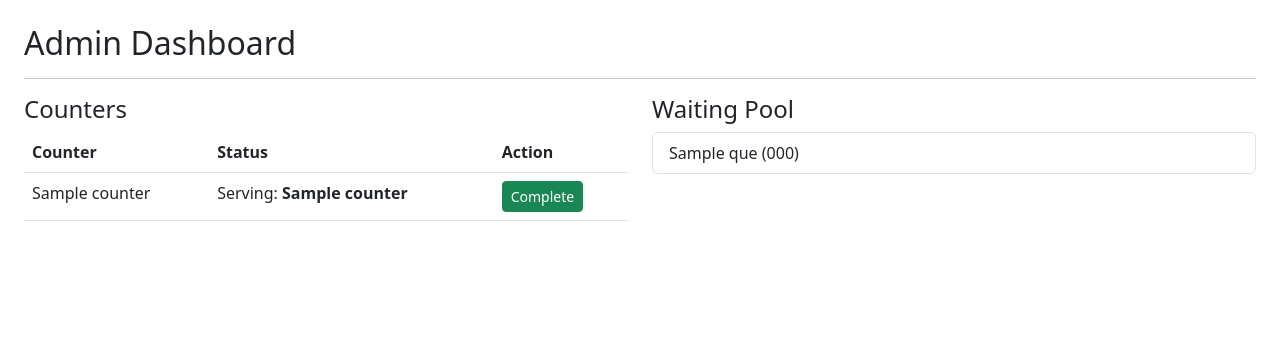
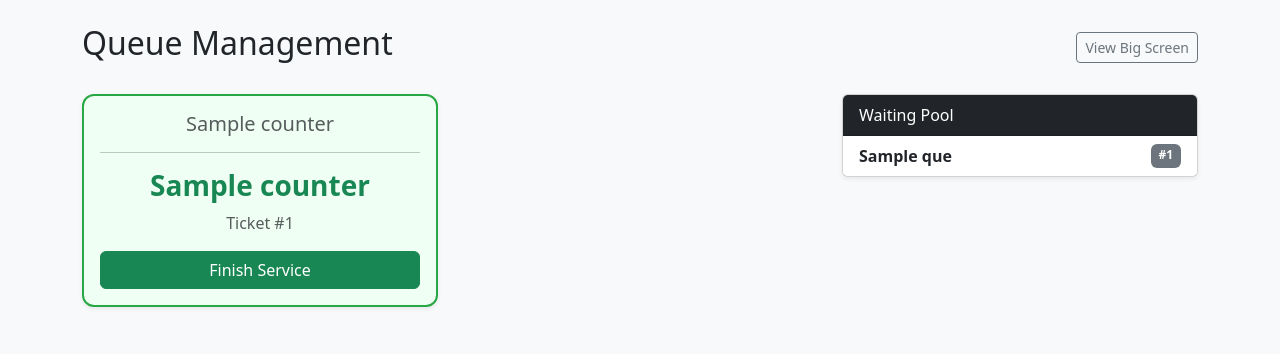
Before and after one commit to 3k100612-max/queue, a Flask app: page /admin in a window 1280 px wide. Shown: the top 354 px of the page. Run offline with Flask 3, Linux system fonts and the light colour scheme; a database or web service that is not in the repository returns one stand-in record (values such as "Sample title"); some libraries are stand-ins or nearby versions.

Commit message:
Update admin.html

```diff
--- a/templates/admin.html
+++ b/templates/admin.html
@@ -2,49 +2,63 @@
 <html lang="en">
 <head>
     <meta charset="UTF-8">
-    <title>Admin Panel</title>
+    <title>Staff Admin</title>
     <link rel="stylesheet" href="https://cdn.jsdelivr.net/npm/bootstrap@5.3.0/dist/css/bootstrap.min.css">
+    <style>
+        body { background-color: #f8f9fa; }
+        .counter-card { border-radius: 12px; transition: 0.3s; }
+        .counter-card.active { border: 2px solid #28a745; background-color: #f0fff4; }
+    </style>
 </head>
 <body class="p-4">
-    <h2>Admin Dashboard</h2>
-    <hr>
-    <div class="row">
-        <div class="col-md-6">
-            <h4>Counters</h4>
-            <table class="table">
-                <thead>
-                    <tr><th>Counter</th><th>Status</th><th>Action</th></tr>
-                </thead>
-                <tbody>
+    <div class="container">
+        <div class="d-flex justify-content-between align-items-center mb-4">
+            <h2>Queue Management</h2>
+            <a href="/" class="btn btn-outline-secondary btn-sm">View Big Screen</a>
+        </div>
+
+        <div class="row">
+            <!-- COUNTERS -->
+            <div class="col-md-8">
+                <div class="row">
                     {% for c in activity %}
-                    <tr>
-                        <td>{{ c.counter_name }}</td>
-                        <td>
-                            {% if c.customer_name %}
-                            Serving: <strong>{{ c.customer_name }}</strong>
-                            {% else %}
-                            <span class="text-muted">Idle</span>
-                            {% endif %}
-                        </td>
-                        <td>
-                            {% if c.customer_name %}
-                            <a href="/complete/{{ c.queue_id }}" class="btn btn-sm btn-success">Complete</a>
-                            {% else %}
-                            <a href="/assign/{{ c.counter_id }}" class="btn btn-sm btn-primary">Call Next</a>
-                            {% endif %}
-                        </td>
-                    </tr>
+                    <div class="col-md-6 mb-4">
+                        <div class="card counter-card h-100 shadow-sm {% if c.customer_name %}active{% endif %}">
+                            <div class="card-body text-center">
+                                <h5 class="card-title text-muted">{{ c.counter_name }}</h5>
+                                <hr>
+                                {% if c.customer_name %}
+                                    <h3 class="fw-bold text-success">{{ c.customer_name }}</h3>
+                                    <p class="text-muted">Ticket #{{ c.queue_id }}</p>
+                                    <a href="/complete/{{ c.queue_id }}" class="btn btn-success w-100">Finish Service</a>
+                                {% else %}
+                                    <h3 class="text-muted">Idle</h3>
+                                    <p class="small">Ready for next</p>
+                                    <a href="/assign/{{ c.counter_id }}" class="btn btn-primary w-100">Call Next</a>
+                                {% endif %}
+                            </div>
+                        </div>
+                    </div>
                     {% endfor %}
-                </tbody>
-            </table>
-        </div>
-        <div class="col-md-6">
-            <h4>Waiting Pool</h4>
-            <ul class="list-group">
-                {% for p in waiting %}
-                <li class="list-group-item">{{ p.customer_name }} ({{ p.ticket_code }})</li>
-                {% endfor %}
-            </ul>
+                </div>
+            </div>
+
+            <!-- WAITING LIST -->
+            <div class="col-md-4">
+                <div class="card shadow-sm">
+                    <div class="card-header bg-dark text-white">Waiting Pool</div>
+                    <div class="list-group list-group-flush">
+                        {% for p in waiting %}
+                        <div class="list-group-item d-flex justify-content-between">
+                            <strong>{{ p.customer_name }}</strong>
+                            <span class="badge bg-secondary">#{{ p.id }}</span>
+                        </div>
+                        {% else %}
+                        <div class="list-group-item text-center text-muted py-4">Empty</div>
+                        {% endfor %}
+                    </div>
+                </div>
+            </div>
         </div>
     </div>
 </body>
```
